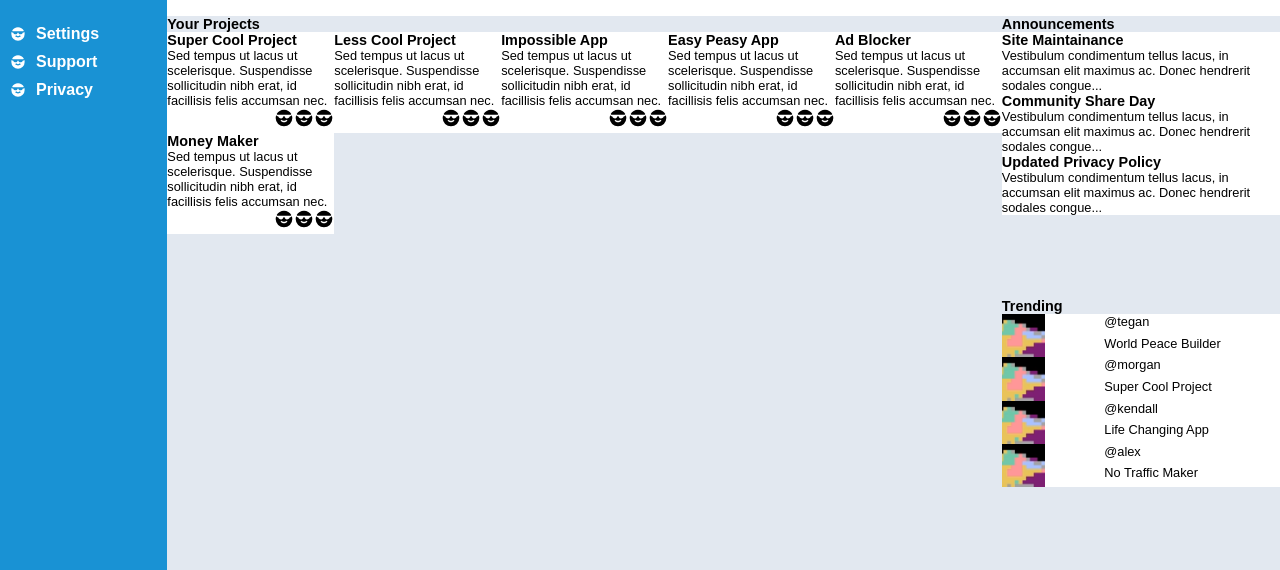
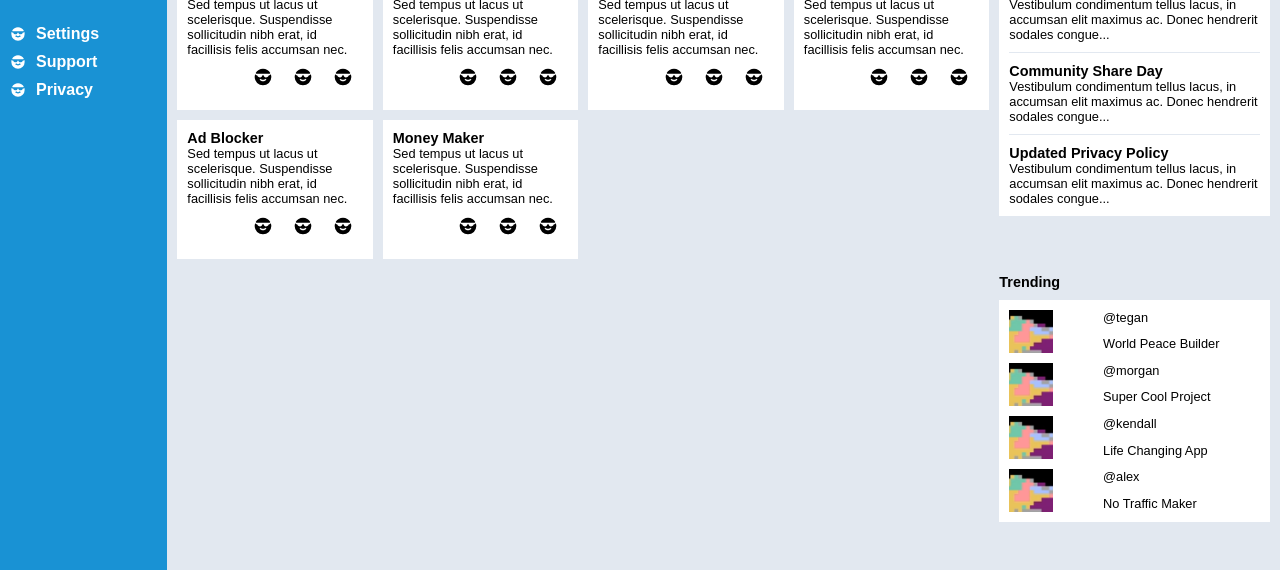
Before and after one commit to crystalsolenoid/odin-dashboard, a plain HTML site: page index.html in a window 1280 px wide. Shown: the part 230-800 px from the top of the page. Drawn offline with Linux system fonts and the light colour scheme.

Commit message:
Add spacing to main (cards) section

```diff
--- a/style.css
+++ b/style.css
@@ -118,6 +118,7 @@ body {
 	margin: 0;
 	height: 100svh;
 	--spacing-1: 10px;
+	--spacing-2: 20px;
 }
 
 ul, ol {
@@ -159,6 +160,36 @@ h1, h2, h3 {
 
 main {
 	font-size: 0.9rem;
+	gap: var(--spacing-1);
+	padding: var(--spacing-1);
+}
+
+main h2 {
+	margin-block: var(--spacing-1);
+}
+
+main ol {
+	gap: var(--spacing-1);
+}
+
+.projects li,
+.trending ol {
+	padding: var(--spacing-1);
+}
+
+.announcements ol {
+	padding-inline: var(--spacing-1);
+}
+
+.announcements li {
+	padding-block: var(--spacing-1);
+	border-bottom-width: 1px;
+	border-bottom-style: solid;
+	border-color: #E2E8F0;
+}
+
+.announcements li:last-child {
+	border: none;
 }
 
 .trending h3, main p {
@@ -203,6 +234,10 @@ header,
 
 #main-nav .icon {
 	filter: invert(100%);
+}
+
+.announcements li {
+	border-color: #E2E8F0;
 }
 
 /* Icons */
```
